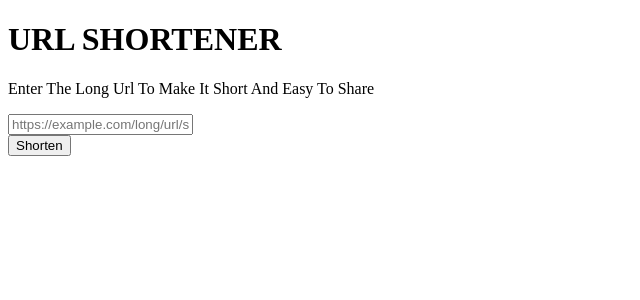
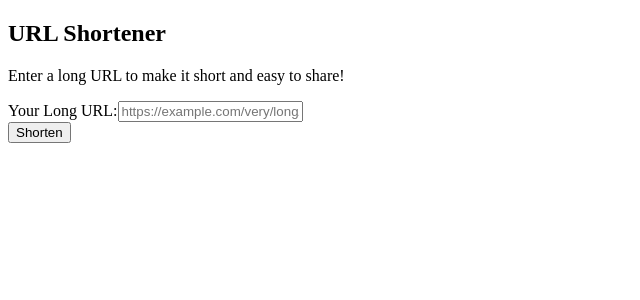
Before and after one commit to rishabhsharmaa/URL-Shortener, a React (Vite) app in the folder client/: page / in a window 1280 px wide. Shown: the top 300 px of the page, without its empty margins (0-640 px from the left). Built offline with nearby package versions, Linux system fonts and the light colour scheme.

Commit message:
Update HomePage.jsx
resolved merge conflicts and user can now see the shortr url link which they created on the homepage

```diff
--- a/client/src/pages/HomePage.jsx
+++ b/client/src/pages/HomePage.jsx
@@ -1,38 +1,80 @@
-import React ,{useState}from 'react';
+import React, { useState } from 'react';
+import { createShortUrl } from '../services/apiService';
 
-const HomePage = ()=>{
-    const [longUrl,setLongUrl]= useState('');
-    const handleSubmit = (e) =>{
-        //prevents from reloading
+const HomePage = () => {
+  const [longUrl, setLongUrl] = useState('');
+  const [shortUrlData, setShortUrlData] = useState(null);
+  const [error, setError] = useState('');
+
+
+  const handleSubmit = async (e) => {
     e.preventDefault();
-        console.log('url to be shortened : ',longUrl);
+
+    if (!longUrl) {
+      setError('Please enter a URL to shorten.');
+      setShortUrlData(null);
+      return;
+    }
+
+    try {
+      setError('');
+      const response = await createShortUrl(longUrl);
+      setShortUrlData(response.data);
+    } catch (err) {
+      const errorMessage = err.error || 'An unexpected error occurred.';
+      setError(errorMessage);
+      setShortUrlData(null);
+      console.error('Error from API:', err);
+    }
   };
 
-
-    return(
+  return (
     <div>
-            <h1>URL SHORTENER</h1>
-            <p>Enter The Long Url To Make It Short And Easy To Share </p>
+      <h2>URL Shortener</h2>
+      <p>Enter a long URL to make it short and easy to share!</p>
 
       <form onSubmit={handleSubmit}>
-
         <div>
-                <label htmlFor='longUrl-Input'></label>
+          <label htmlFor="longUrl-input">Your Long URL:</label>
           <input
-                id='longUrl-Input'
-                type='url'
-                placeholder='https://example.com/long/url/shorten'
+            id="longUrl-input"
+            type="url"
+            placeholder="https://example.com/very/long/url/to/shorten"
             value={longUrl}
-                //stores longUrl of user in setLongUrl
-                onChange={(e)=>setLongUrl(e.target.value)}
-                required/>
-
+            onChange={(e) => setLongUrl(e.target.value)}
+            required
+          />
         </div>
-                <button onSubmit={handleSubmit}>Shorten</button>
+        <button type="submit">Shorten</button>
       </form>
 
+      {error && (
+        <div className="error-container" style={{ color: 'red', marginTop: '1rem' }}>
+          <p><strong>Error:</strong> {error}</p>
         </div>
+      )}
 
+      {shortUrlData && (
+        <div className="result-container" style={{ marginTop: '1rem', border: '1px solid #ccc', padding: '1rem', borderRadius: '5px' }}>
+          <h3>Your Short URL is ready!</h3>
+          <p>
+            <strong>Short Link:</strong>
+
+            <a
+              href={shortUrlData.shortUrl}
+              target="_blank"
+              rel="noopener noreferrer"
+              style={{ marginLeft: '0.5rem', fontWeight: 'bold', color: '#007bff' }}
+            >
+              {shortUrlData.shortUrl}
+            </a>
+          </p>
+          <p style={{ fontSize: '0.8rem', color: '#555' }}>
+            Original URL: {shortUrlData.longUrl.substring(0, 70)}...
+          </p>
+        </div>
+      )}
+    </div>
   );
 };
 
```
Lines whose indentation alone changed are shown as unchanged.
